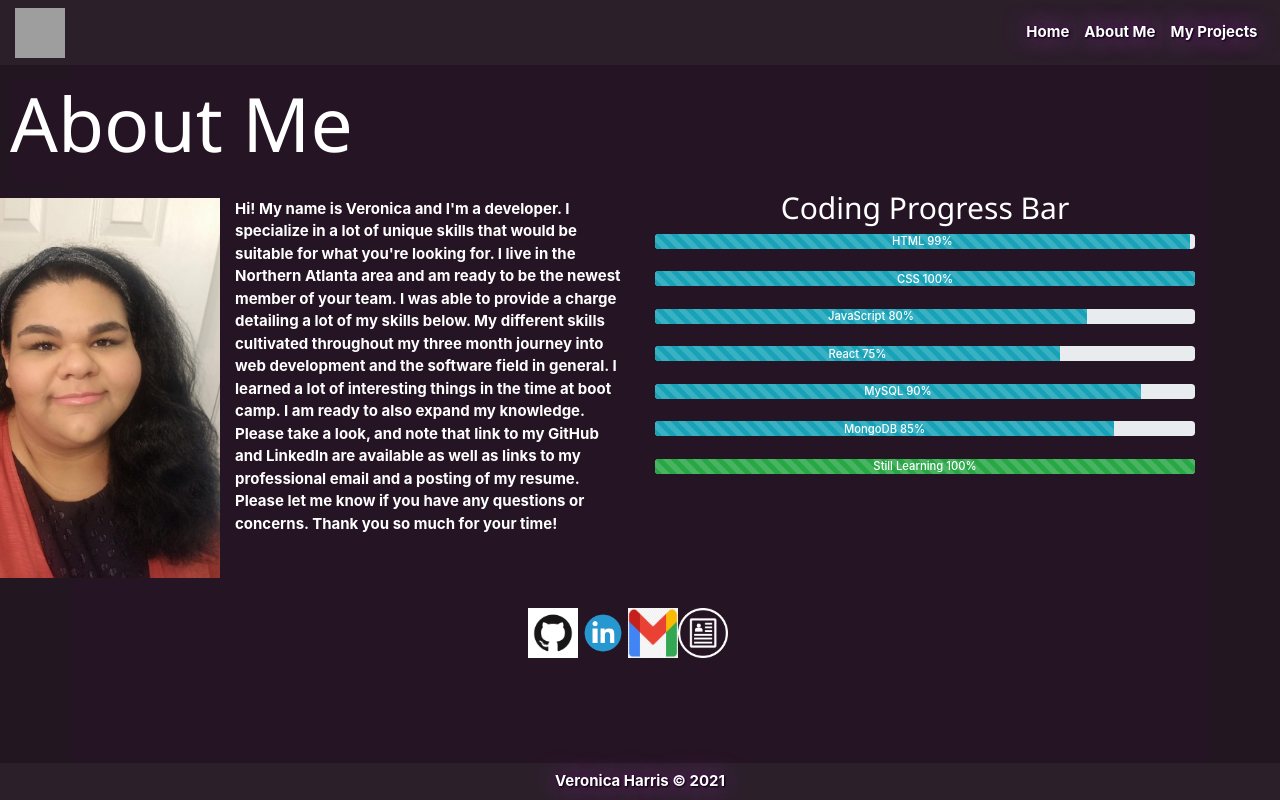
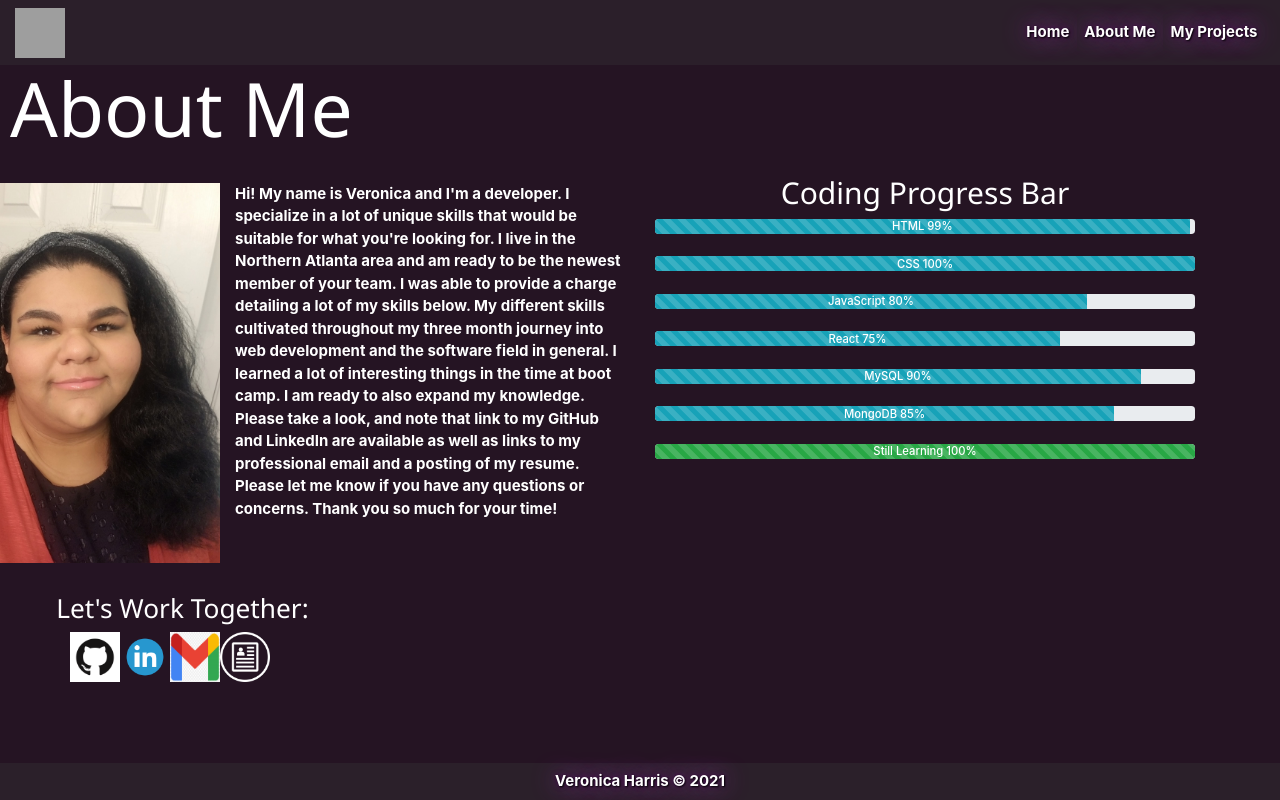
Before and after one commit to VHarris113/reactportfolio, a React (Create React App) app: page /about in a window 1280 px wide. Built offline with nearby package versions, Linux system fonts and the light colour scheme; grey boxes are pictures that could not be loaded.

Commit message:
added background to homepage

```diff
--- a/src/App.js
+++ b/src/App.js
@@ -36,7 +36,7 @@ class App extends React.Component {
   render() {
     return (
       <div>
-        <div className="first">
+        <div>
       <Router basename={process.env.PUBLIC_URL}>
 
           <Navbar className="color">
--- a/src/components/Contact/index.js
+++ b/src/components/Contact/index.js
@@ -9,6 +9,7 @@ import Resume from "./images/resume.png";
 function Contact() {
     return (
         <div className="contact-box">
+            <h3 className="talk">Let's Work Together:</h3>
             <Row className="w3-animate-opacity">
                 <a href="https://github.com/VHarris113" rel="noreferrer" target="_blank"><img src={GitHub} alt="GitHub" width="50" height="50" /></a>
                 <a href="https://www.linkedin.com/in/vharris113/" rel="noreferrer" target="_blank"><img src={LinkedIn} alt="LinkedIn" width="50" height="50" /></a>
--- a/src/components/Contact/style.css
+++ b/src/components/Contact/style.css
@@ -2,14 +2,19 @@
     display: block;
     /* justify-content: center;
     align-items: center; */
-    margin-left: auto;
+    /* margin-left: auto;
     margin-right: auto;
     margin-bottom: auto;
-    margin-top: auto;
-    background-color: #251423;
-    padding-top: 20rem;
+    margin-top: auto; */
+    padding-top: 10rem;
     width: 15rem;
-    height: 2rem;
+    height: 4rem;
     padding: 1rem;
     position: relative;
 }
+
+.talk {
+    text-align: center;
+    margin-left: -5rem;
+    margin-right: -5rem;
+}
--- a/src/index.css
+++ b/src/index.css
@@ -1,5 +1,4 @@
 body {
-  background-color: #221621;
   margin: 0;
   font-family: -apple-system, BlinkMacSystemFont, 'Segoe UI', 'Roboto', 'Oxygen',
     'Ubuntu', 'Cantarell', 'Fira Sans', 'Droid Sans', 'Helvetica Neue',
--- a/src/pages/Home/HomePage.js
+++ b/src/pages/Home/HomePage.js
@@ -8,22 +8,36 @@ import "./home.css";
 
 function HomePage() {
     return (
-        <div>
-            <Container classname="container">
-                <Row className="justify-content-center">
-                    <Col>
-                        <Typist cursor={{ show: false }}>
+        <div className="homediv">
+            <Container className="container">
+                <Row className="row">
+                    <Col className="col">
+                        <Typist className="myTypist" cursor={{ show: false }}>
                             <h1 className="header">Hello!
-                            <Typist.Backspace count={6} delay={1000} />
+                            <Typist.Backspace count={6} delay={200} />
                              My name is Veronica Harris
-                            <Typist.Backspace count={27} delay={3000} />
-                             Nice to meet you! :D
-                            <Typist.Backspace count={2} delay={500} />
-                            ;D
-                            <Typist.Backspace count={20} delay={1000} />
+                            <Typist.Backspace count={27} delay={1000} />
+                             I can do a number of things:
+                            <Typist.Backspace count={28} delay={900} />
+                            Web Design
+                            <Typist.Backspace count={10} delay={800} />
+                            Back-End Web Development
+                            <Typist.Backspace count={24} delay={700} />
+                            Front-End Web Development
+                            <Typist.Backspace count={25} delay={600} />
+                            Data Analysis
+                            <Typist.Backspace count={13} delay={500} />
+                            Code Refractoring
+                            <Typist.Backspace count={17} delay={400} />
+                            Software Development
+                            <Typist.Backspace count={20} delay={300} />
+                            Database Design
+                            <Typist.Backspace count={15} delay={200} />
+                            MERN Stack Development
+                            <Typist.Backspace count={22} delay={100} />
                             <span className="title">I am a Full Stack Web Developer</span></h1>
                         </Typist>
-                        <br />
+                        <br className="break" />
                         <div className="hcon">
                             <Contact />
                         </div>
--- a/src/pages/Home/home.css
+++ b/src/pages/Home/home.css
@@ -1,3 +1,13 @@
+* {
+  background-color: transparent;
+}
+
+.homediv {
+  background-image: url("../../assets/img/background.jpg");
+  background-size: cover;
+  background-repeat: no-repeat;
+}
+
 .container {
   /* font-family: 'Dancing Script', cursive; */
   font-weight: 500;
@@ -24,13 +34,12 @@
   display: flex;
   justify-content: center;
   align-items: center;
-  animation: fadeIn 31s;
+  animation: fadeIn 79s;
 }
 
 @keyframes fadeIn {
     0% {opacity:0;}
     50% {opacity:0;}
-    75% {opacity:1;}
     100% {opacity:1;}
 }
 
```
Also changed, not shown: src/assets/img/background.jpg.
